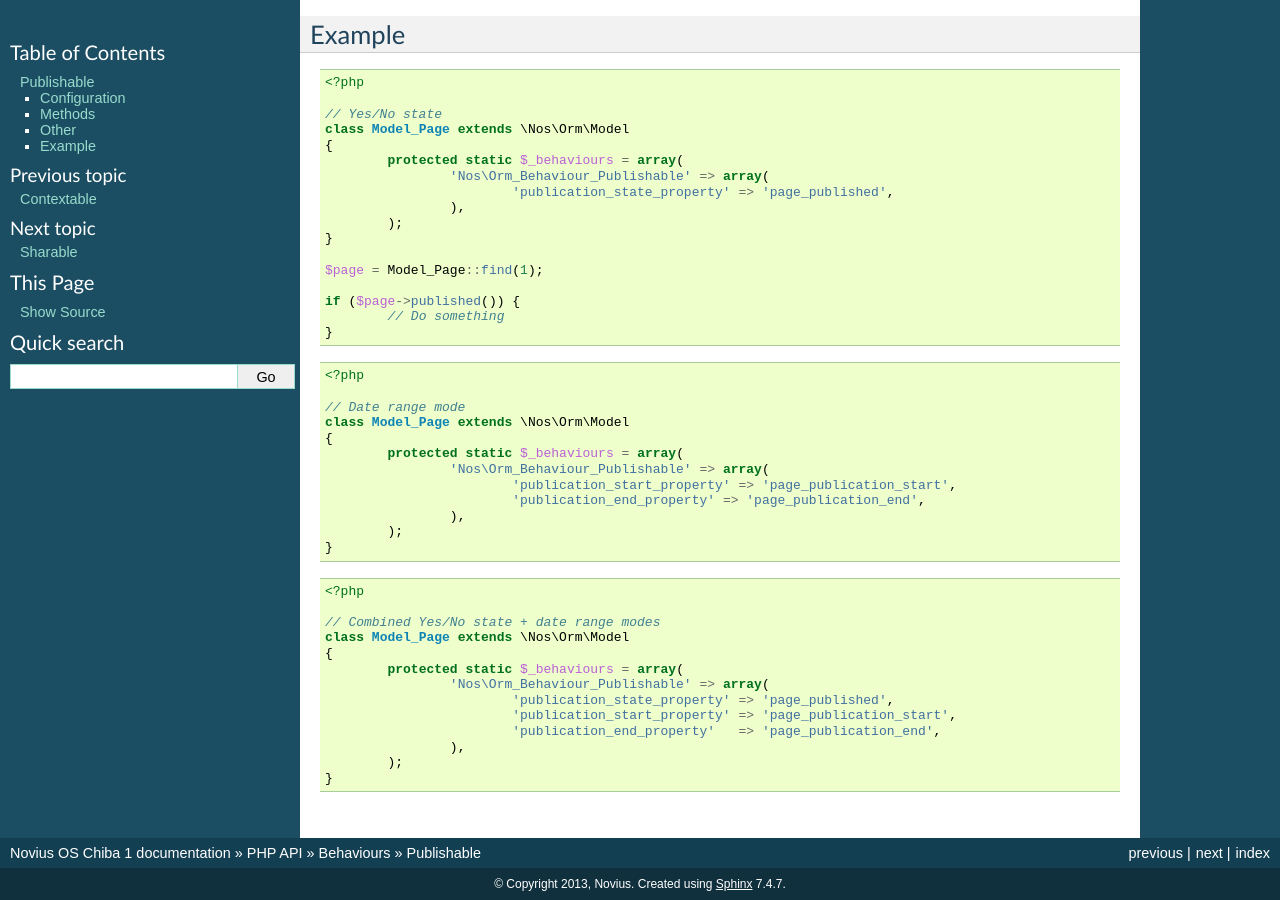
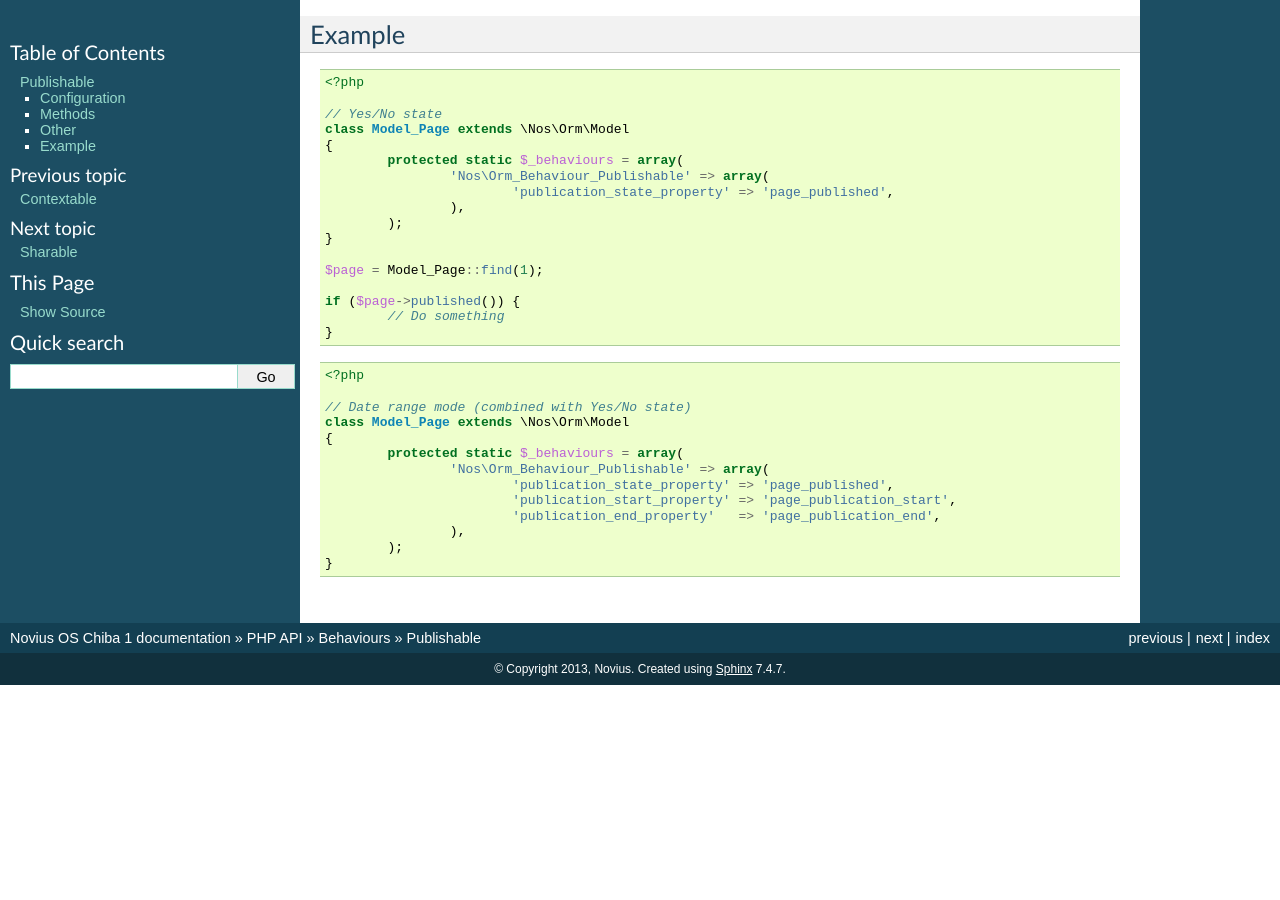
Before and after one commit to vrcAlbert/documentation-api, a Sphinx documentation site: the page built from source/php/behaviours/publishable.rst, in a window 1280 px wide and 900 px high, scrolled down 1277 px. Built offline with Sphinx 7.4.7, drawn with Linux system fonts in a browser that asks for light colours; after the commit the page ends 1962 px from its top, so only the background shows below that.

Commit message:
Removed wrong example in Publishable

```diff
--- a/source/php/behaviours/publishable.rst
+++ b/source/php/behaviours/publishable.rst
@@ -88,23 +88,7 @@ Example
 
 	<?php
 
-	// Date range mode
-	class Model_Page extends \Nos\Orm\Model
-	{
-		protected static $_behaviours = array(
-			'Nos\Orm_Behaviour_Publishable' => array(
-				'publication_start_property' => 'page_publication_start',
-				'publication_end_property' => 'page_publication_end',
-			),
-		);
-	}
-
-
-.. code-block:: php
-
-	<?php
-
-	// Combined Yes/No state + date range modes
+	// Date range mode (combined with Yes/No state)
 	class Model_Page extends \Nos\Orm\Model
 	{
 		protected static $_behaviours = array(
```
